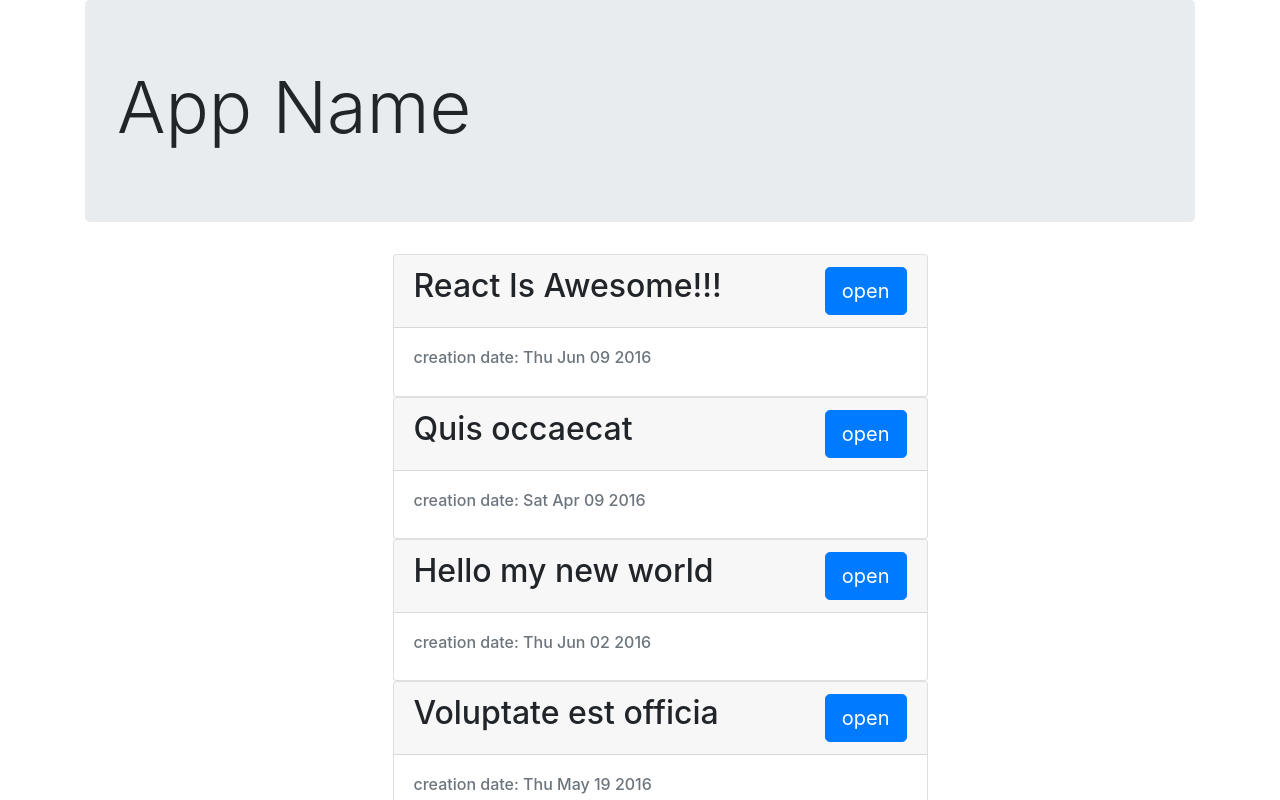
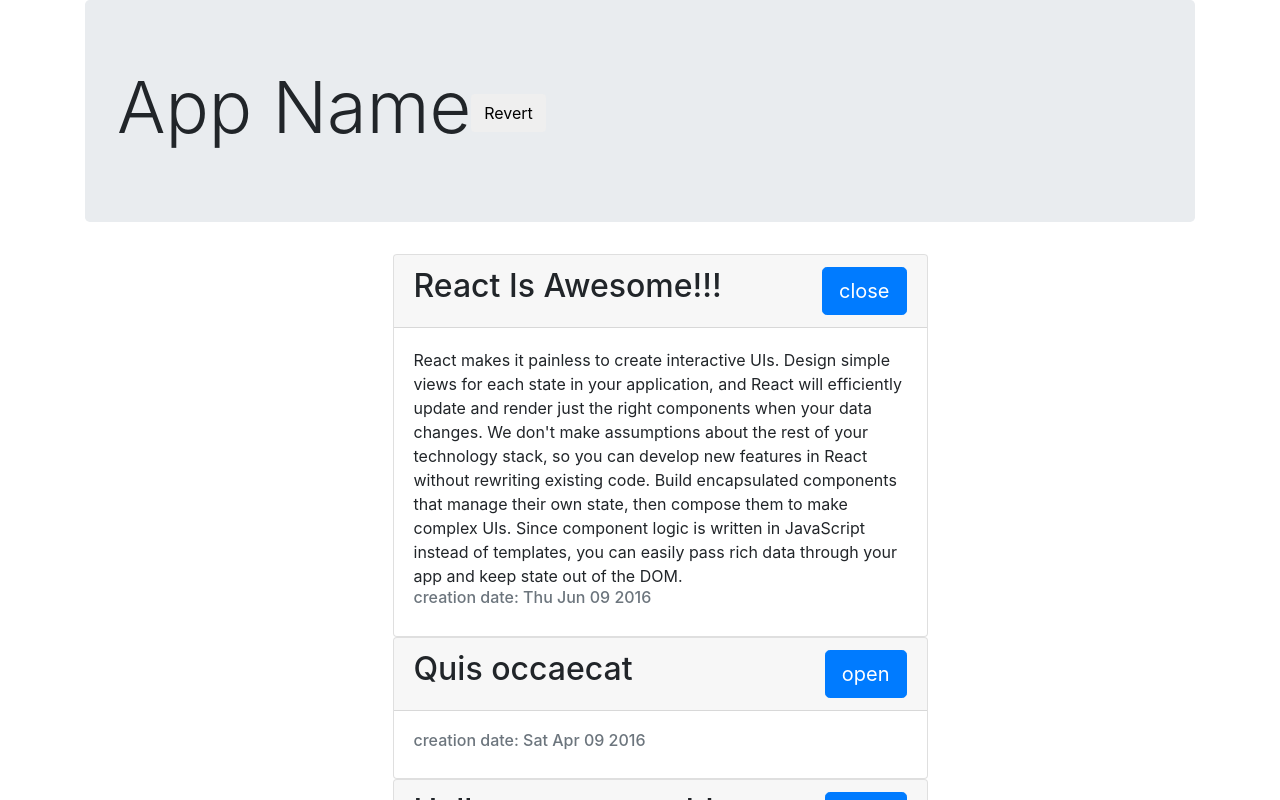
Before and after one commit to Skalolazka123/React_courses, a React (Create React App) app: page / in a window 1280 px wide. Shown: the top 800 px of the page. Built offline with nearby package versions, Linux system fonts and the light colour scheme; the HTML template or start-up script is replaced by a standard one.

Commit message:
video 9. Жизненный цикл React Components

```diff
--- a/src/components/App.js
+++ b/src/components/App.js
@@ -1,17 +1,33 @@
-import React from 'react'
+import React, {Component} from 'react'
 import ArticleList from "./ArticleList"
 import articles from "../fixtures"
 import 'bootstrap/dist/css/bootstrap.css'
 
-function App() {
+class App extends Component {
+    /*
+    *Конструктор
+    */
+    state = {
+        reverted: false
+    }
+    render () {
             return (
             < div className="container">
             <div className="jumbotron">
-            < h1 className="display-3"> App Name < /h1>
+                < h1 className="display-3">
+                    App Name
+                    <button className="btn" onClick = {this.revert}>Revert</button>
+                < /h1>
             </div>
-        < ArticleList articles={articles}/ >
+            < ArticleList articles={this.state.reverted ? articles.reverse() : articles}/ >
             < /div>
         )
     }
 
+    revert = () => this.setState({
+        reverted: !this.state.reverted
+    })
+
+}
+
 export default App
--- a/src/components/Article.js
+++ b/src/components/Article.js
@@ -1,18 +1,38 @@
 import React, {Component} from 'react'
 
 class Article extends Component {
-    state = {
-        isOpen:false
-    }
     /*
     *Аналог (beta-запись)
+    */
     constructor(props){
         super(props)
         this.state = {
-            isOpen: true
+            isOpen: props.defaultOpen
         }
     }
+    /*Экспериментальный синтаксис
+    state = {
+        isOpen:false
+    }*/
+
+    /*
+    *если нужно сделать что-то до рендера компонента
     */
+    componentWillMount() {
+        console.log('---','mounting')
+    }
+
+    componentWillReceiveProps(nextProps) {
+        console.log('---', 'will receive props')
+        if(nextProps.defaultOpen !== this.props.defaultOpen) this.setState({
+            isOpen: nextProps.defaultOpen
+        })
+    }
+
+
+    componentWillUpdate() {
+        console.log('---', 'will update')
+    }
     render() {
         const {article} = this.props
         console.log('===', this.props)
--- a/src/components/ArticleList/index.js
+++ b/src/components/ArticleList/index.js
@@ -3,7 +3,10 @@
 import './style.css'
 
 export default function ArticleList({articles}) {
-    const articleElements = articles.map(article => <li key= {article.id} className="article-list_li"><Article article = {article}/></li>)
+    const articleElements = articles.map((article, index) =>
+                                         <li key= {article.id} className="article-list_li">
+                                         <Article article = {article} defaultOpen = {index === 0} />
+                                         </li>)
     return (
         <ul>
             {articleElements}
```
Also changed, not shown: Run project.txt (added). Lines whose indentation alone changed are shown as unchanged.
